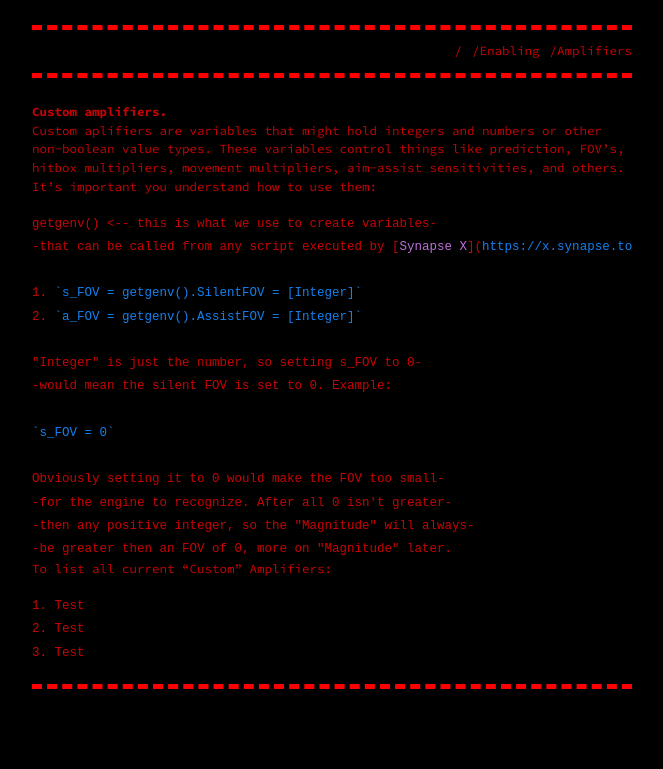
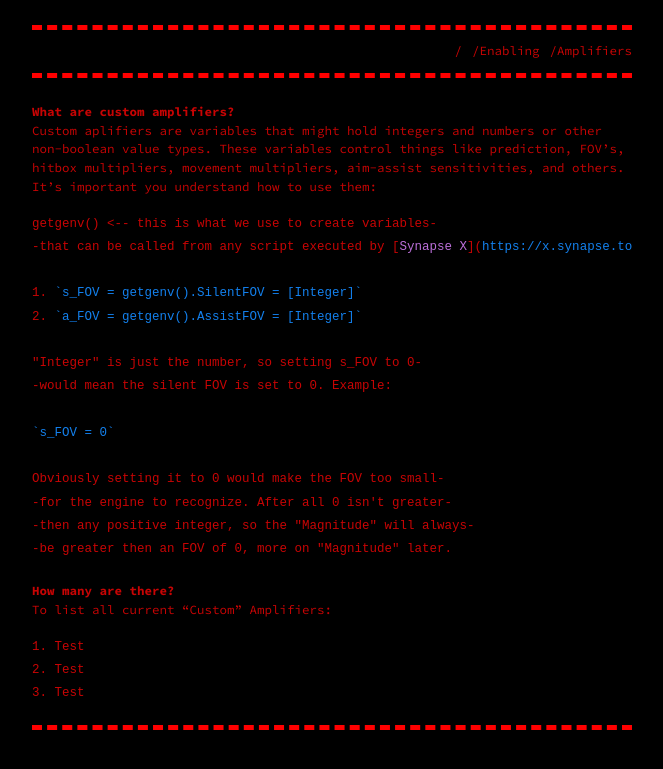
Before and after one commit to Darkfire0576/Darkus, a Jekyll site: the page built from Amplifiers.md, in a window 1280 px wide. Shown: the top 769 px of the page, without its empty margins (308-971 px from the left). Built offline with Jekyll 4.4.1, drawn with Linux system fonts in a browser that asks for light colours.

Commit message:
Update Amplifiers.md

````diff
--- a/Amplifiers.md
+++ b/Amplifiers.md
@@ -4,7 +4,7 @@ layout: page
 permalink: /Amplifiers
 ---
 
-### Custom amplifiers.
+### What are custom amplifiers?
 
 Custom aplifiers are variables that might hold integers and numbers or other non-boolean value types. These variables control things like prediction, FOV's, hitbox multipliers, movement multipliers, aim-assist sensitivities, and others.
 It's important you understand how to use them:
@@ -27,6 +27,7 @@ Obviously setting it to 0 would make the FOV too small-
 -be greater then an FOV of 0, more on "Magnitude" later.
 ```
 
+### How many are there?
 To list all current "Custom" Amplifiers:
 ```markdown
 1. Test
````
